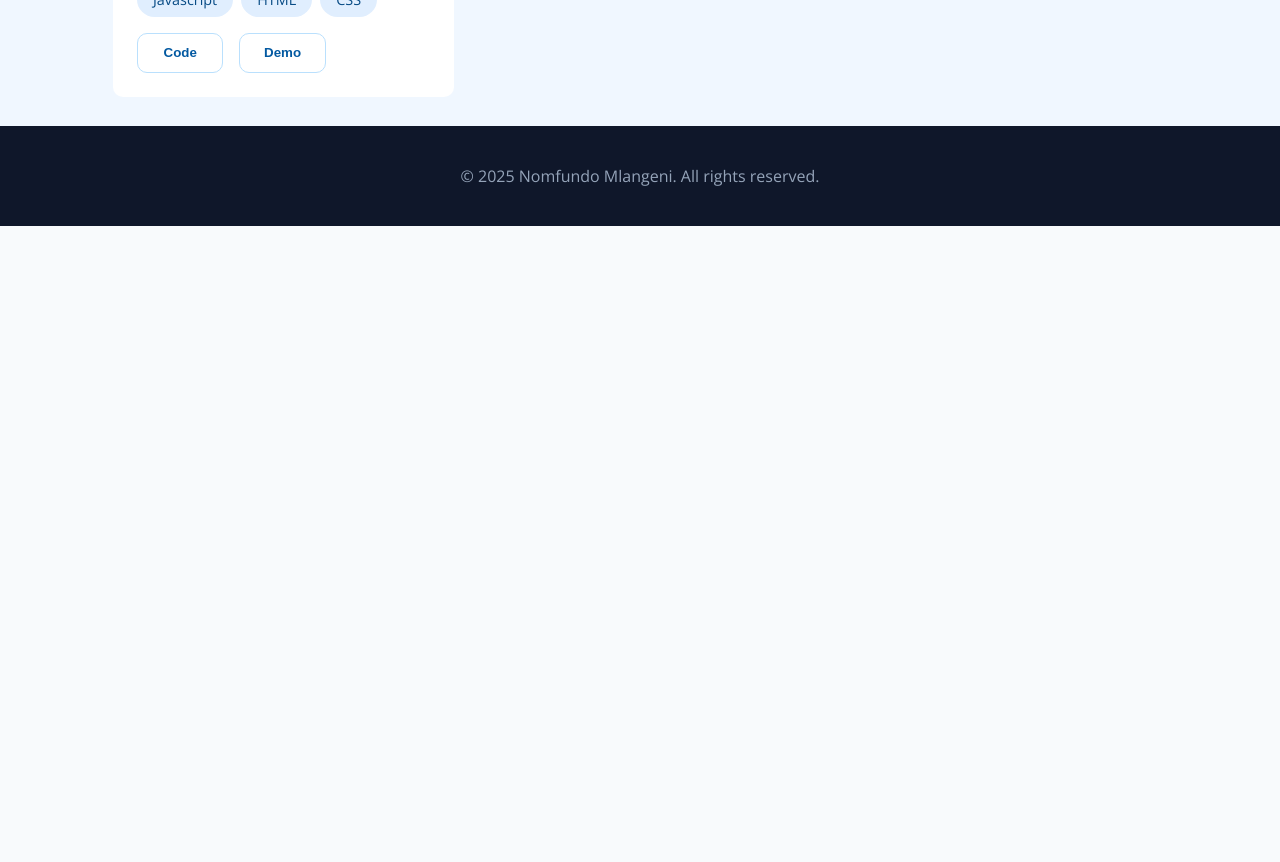
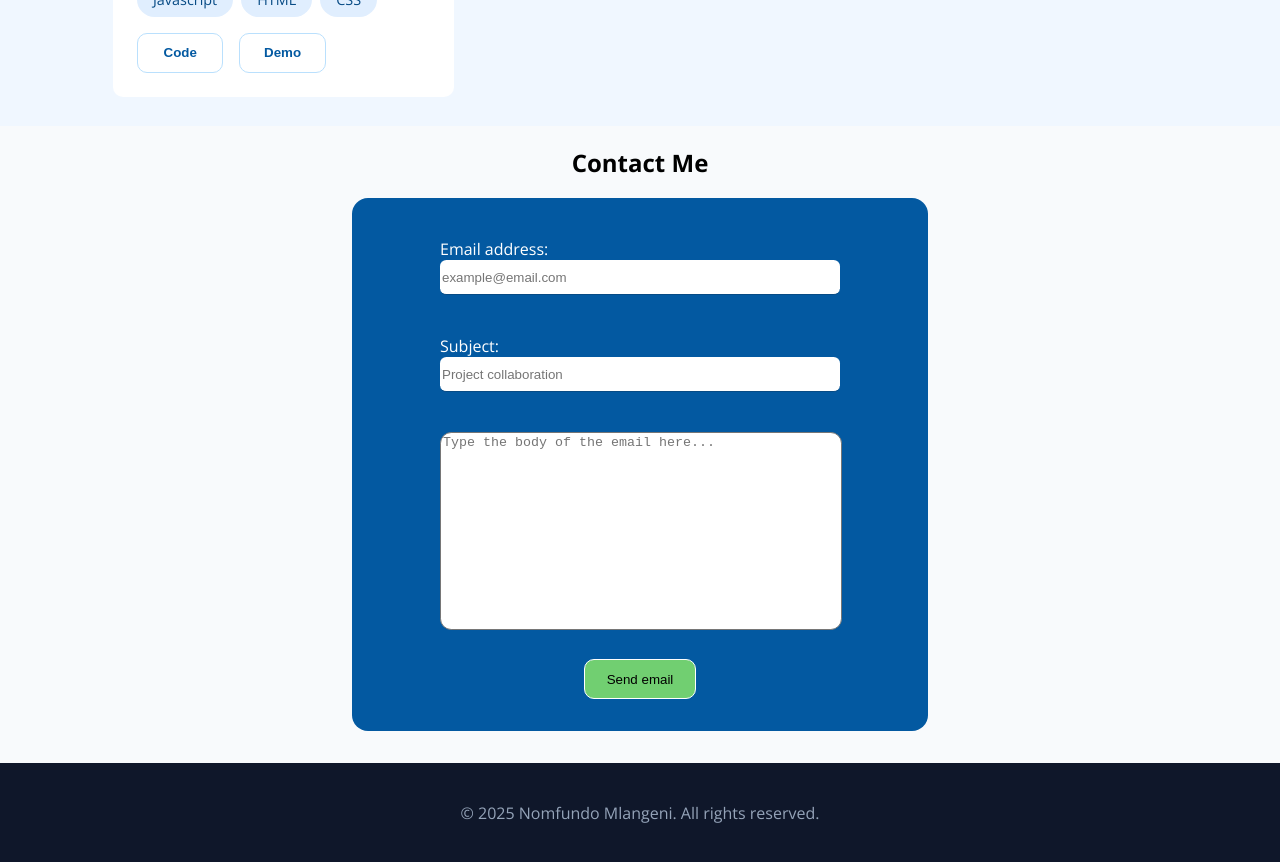
Before and after one commit to NomfundoFlorence/web-portfolio, a React (Vite) app: page / in a window 1280 px wide. Shown: the part 3100-3962 px from the top of the page. Before the commit the page ends 3326 px from the top, so only its background shows below. Built offline with nearby package versions, Linux system fonts and the light colour scheme.

Commit message:
contact form frontend

```diff
--- /dev/null
+++ b/public/ContactForm.css
@@ -0,0 +1,71 @@
+.contact {
+  display: flex;
+  flex-direction: column;
+  align-items: center;
+  justify-content: center;
+  /* background-color: aquamarine; */
+}
+
+.contact-form {
+  /* background-color: burlywood; */
+  background-color: #0359a1;
+  color: #fff;
+  display: flex;
+  flex-direction: column;
+  justify-content: center;
+  align-items: center;
+  /* width: 80%; */
+  padding: 0 2rem;
+  border-radius: 1rem;
+  margin-bottom: 2rem;
+}
+
+.contact-form label {
+  width: 20rem;
+}
+
+.contact-form input {
+  height: 2rem;
+  border: none;
+  border-bottom: 0.12rem solid #074b85;
+  border-radius: 0.4rem;
+}
+
+.contact-form textarea {
+  width: 99%;
+  height: 12rem;
+  resize: none;
+  border-radius: 0.7rem;
+}
+
+.contact-form > label {
+  margin-top: 2.5rem;
+}
+
+.contact-form .send-email-btn {
+  background-color: rgb(113, 207, 113);
+  margin-top: 1.5rem;
+  margin-bottom: 2rem;
+  width: 7rem;
+}
+
+.contact-form .send-email-btn:hover {
+  background-color: rgb(69, 178, 69);
+  color: #fff;
+}
+
+.email-address-field,
+.subject-field {
+  display: flex;
+  flex-direction: column;
+}
+
+@media (min-width: 600px) {
+  .contact-form label {
+    width: 25rem;
+  }
+
+  .contact-form {
+    padding: 0 5.5rem;
+  }
+}
--- a/src/App.jsx
+++ b/src/App.jsx
@@ -5,6 +5,7 @@ import About from './components/About'
 import Experience from './components/Experience'
 import Education from './components/Education'
 import Projects from './components/Projects'
+import ContactForm from './components/ContactForm'
 import './App.css'
 
 function App() {
@@ -16,7 +17,7 @@ function App() {
       <Experience />
       <Education />
       <Projects />
-
+      <ContactForm />
       <Footer />
     </>
   )
--- /dev/null
+++ b/src/components/ContactForm.jsx
@@ -0,0 +1,37 @@
+import "/public/ContactForm.css";
+
+export default function ContactForm() {
+  return (
+    <section className="contact">
+      <h1>Contact Me</h1>
+      <form className="contact-form">
+        <label className="email-address-field">
+          Email address:
+          <input
+            type="email"
+            name="email-address"
+            placeholder="example@email.com"
+          />
+        </label>
+        <label className="subject-field">
+          Subject:
+          <input
+            type="text"
+            name="subject"
+            placeholder="Project collaboration"
+          />
+        </label>
+        <label className="email-body-field">
+          <textarea
+            type="text"
+            name="message"
+            placeholder="Type the body of the email here..."
+          />
+        </label>
+        <button type="submit" className="send-email-btn">
+          Send email
+        </button>
+      </form>
+    </section>
+  );
+}
```
Also changed, not shown: 1 other file (tests, documents, lock files or other folders).
